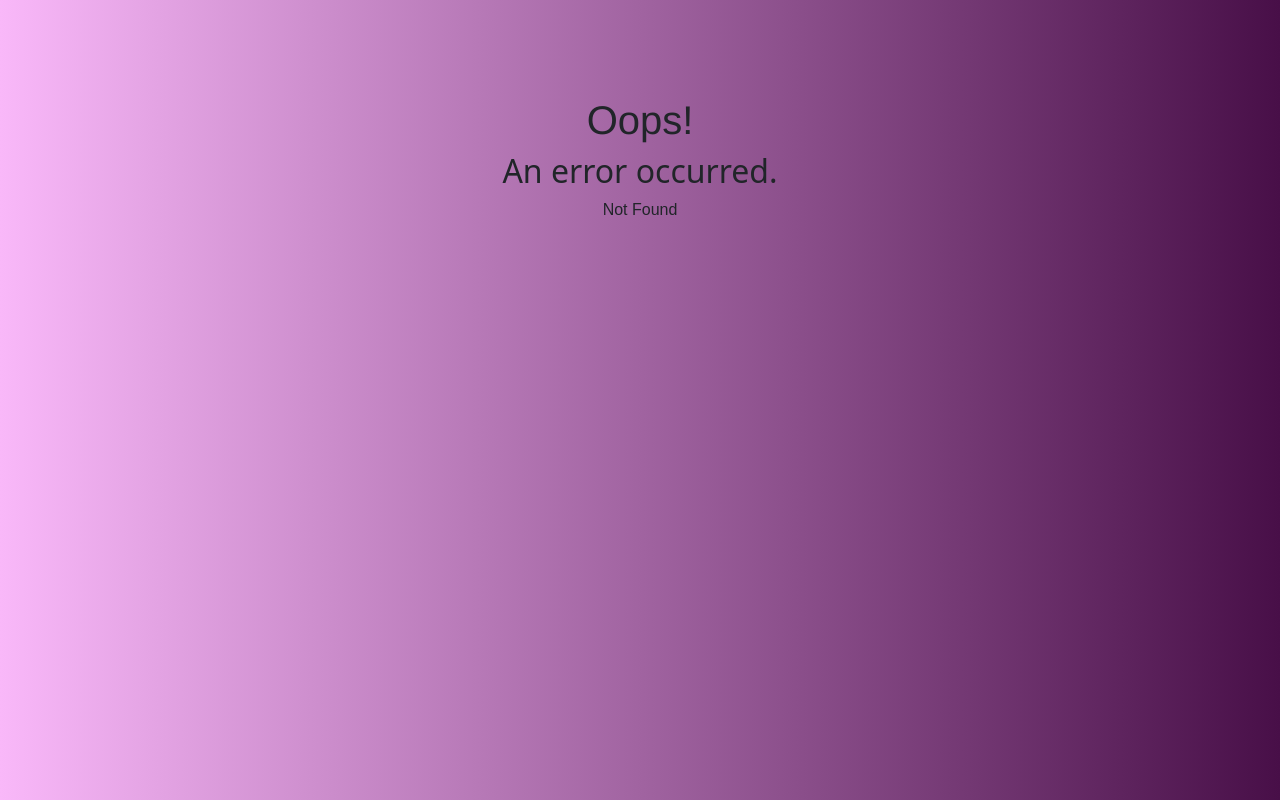
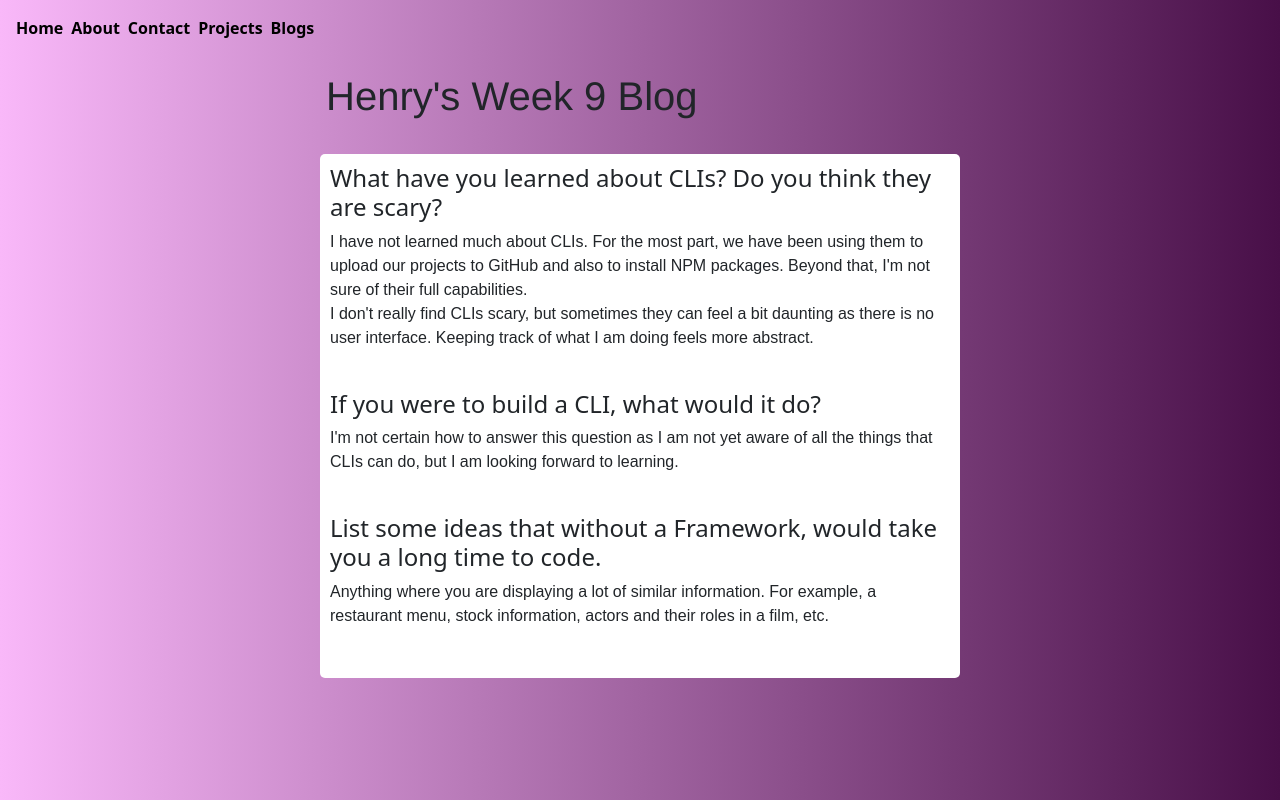
Before and after one commit to hpknollenberg/hpknollenberg.github.io, a React (Vite) app: page /blog-9 in a window 1280 px wide. Before the commit this address had no page. Built offline with nearby package versions, Linux system fonts and the light colour scheme; a web font is replaced by a local one.

Commit message:
Added blog 9

```diff
--- a/src/App.jsx
+++ b/src/App.jsx
@@ -9,7 +9,7 @@ import allegra_and_henry_2 from "./assets/img/Allegra_and_me.jpg"
 import allegra_and_lucky from "./assets/img/Allegra_Lucky_and_me.png"
 import lucky_and_henry from "./assets/img/Knollenberg_photo.jpg"
 import lucky_and_henry_2 from "./assets/img/Screenshot_2023-08-12_003748.png"
-import Card8 from "./Blog Cards/Card-8.jsx"
+import Card9 from "./Blog Cards/Card-9.jsx"
 import ToDoList from "./Project Cards/Project-To-Do-List.jsx"
 
 
@@ -48,7 +48,7 @@ function App() {
         <LandingPage />
       </div>
       <div className="d-flex row">
-        <Card8 />
+        <Card9 />
         <ToDoList />
       </div>
 
--- /dev/null
+++ b/src/Blog Cards/Card-9.jsx
@@ -0,0 +1,26 @@
+import Card from 'react-bootstrap/Card';
+import { NavLink } from 'react-router-dom'
+
+const styles = {
+    card: {
+      margin: '15px',
+      width: '18rem'
+    }
+  }
+
+function BlogCard() {
+  return (
+    <Card style={{...styles.card}}>
+      <Card.Body>
+        <Card.Title>Henry's Week 9 Blog</Card.Title>
+        <Card.Subtitle className="mb-2 text-muted">05/03/2023</Card.Subtitle>
+        <Card.Text>
+        This week we continued our venture into React and all of its capabilities...
+        </Card.Text>
+        <NavLink to="/blog-9">Read More</NavLink>
+      </Card.Body>
+    </Card>
+  );
+}
+
+export default BlogCard;
--- a/src/Blogs.jsx
+++ b/src/Blogs.jsx
@@ -4,6 +4,7 @@ import Menu from './Menu'
 import Card7 from "./Blog Cards/Card-7.jsx"
 import Card6 from "./Blog Cards/Card-6.jsx"
 import Card8 from "./Blog Cards/Card-8.jsx"
+import Card9 from "./Blog Cards/Card-9.jsx"
 
 const styles = {
     card: {
@@ -18,6 +19,7 @@ function RestaurantProject() {
         <Menu />
         <h1 className="p-4">Blogs</h1>
         <div className="row">
+            <Card9 />
             <Card8 />
             <Card7 />
             <Card6 />
--- /dev/null
+++ b/src/Blogs/blog-9.jsx
@@ -0,0 +1,61 @@
+import Menu from "../Menu"
+
+
+
+const styles = {
+  text: {
+    backgroundColor: 'white',
+    margin: '10px',
+    borderRadius: '5px',
+    padding: '10px',
+  }
+}
+
+function Title() {
+  return (
+    <div className="ps-3 p-3">
+      <h1 style={{...styles.imageDiv}}>Henry's Week 9 Blog</h1>
+
+    </div>
+  )
+}
+
+function Section() {
+  return (
+    <div className="blog-entry" style={{...styles.text}}>
+      <h4>What have you learned about CLIs? Do you think they are scary?</h4>
+      <p>I have not learned much about CLIs. For the most part, we have been using
+        them to upload our projects to GitHub and also to install NPM packages.
+        Beyond that, I'm not sure of their full capabilities.<br></br>
+        I don't really find CLIs scary, but sometimes they can feel a bit daunting
+        as there is no user interface. Keeping track of what I am doing feels
+        more abstract.</p><br></br>
+      <h4>If you were to build a CLI, what would it do?</h4>
+      <p>I'm not certain how to answer this question as I am not yet aware of
+        all the things that CLIs can do, but I am looking forward to learning.</p><br></br>
+      <h4>List some ideas that without a Framework, would take you a long time to code.</h4>
+      <p>Anything where you are displaying a lot of similar information. For example,
+        a restaurant menu, stock information, actors and their roles in a film, etc.</p><br></br>
+    </div>
+  )
+}
+
+
+
+
+function About() {
+  return (
+    <div>
+      <Menu />
+      <div className="d-flex justify-content-center">
+        <div className="">
+          <Title />
+          <Section />
+        </div>
+      </div>
+    </div>
+  )
+}
+
+
+export default About
--- a/src/main.jsx
+++ b/src/main.jsx
@@ -18,6 +18,7 @@ import ErrorPage from './ErrorPage'
 import Blog7 from './Blogs/blog-7'
 import Blog6 from './Blogs/blog-6'
 import Blog8 from './Blogs/blog-8'
+import Blog9 from './Blogs/blog-9'
 
 
 const router = createBrowserRouter([
@@ -53,6 +54,10 @@ const router = createBrowserRouter([
   {
     path: '/blog-8',
     element: <Blog8 />
+  },
+  {
+    path: '/blog-9',
+    element: <Blog9 />
   }
 ])
 
```
